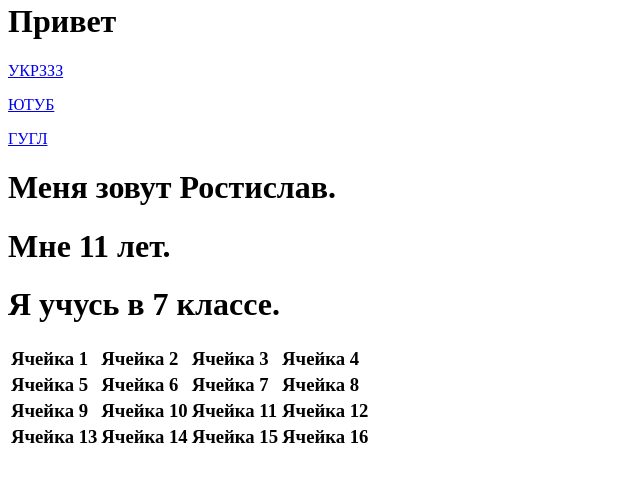
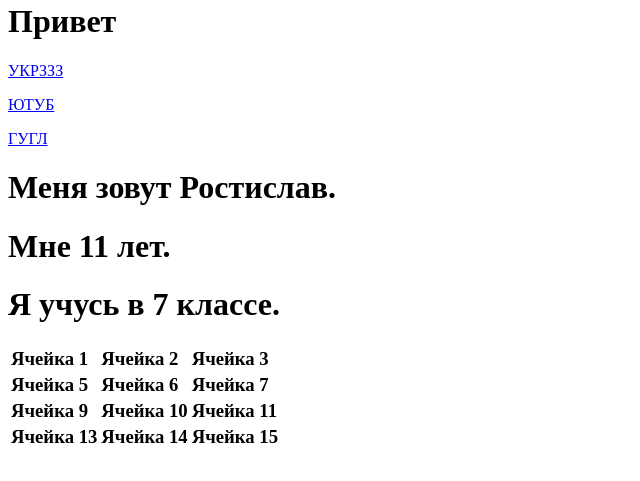
Before and after one commit to Rostik123445/Myclass, a plain HTML site: page index.html in a window 1280 px wide. Shown: the part 255-736 px from the top of the page, without its empty margins (0-640 px from the left). Drawn offline with Linux system fonts and the light colour scheme.

Commit message:
Update index.html

```diff
--- a/index.html
+++ b/index.html
@@ -17,24 +17,20 @@
       <td>Ячейка 1</td>
       <td>Ячейка 2</td>
       <td>Ячейка 3</td>
-      <td>Ячейка 4</td>
     </tr>
     <tr>
       <td>Ячейка 5</td>
       <td>Ячейка 6</td>
       <td>Ячейка 7</td>
-      <td>Ячейка 8</td>
     </tr>
     <tr>
       <td>Ячейка 9</td>
       <td>Ячейка 10</td>
       <td>Ячейка 11</td>
-      <td>Ячейка 12</td>
        <tr>
       <td>Ячейка 13</td>
       <td>Ячейка 14</td>
       <td>Ячейка 15</td>
-      <td>Ячейка 16</td>
     </tr>
     </tr>
   </tbody>
```
